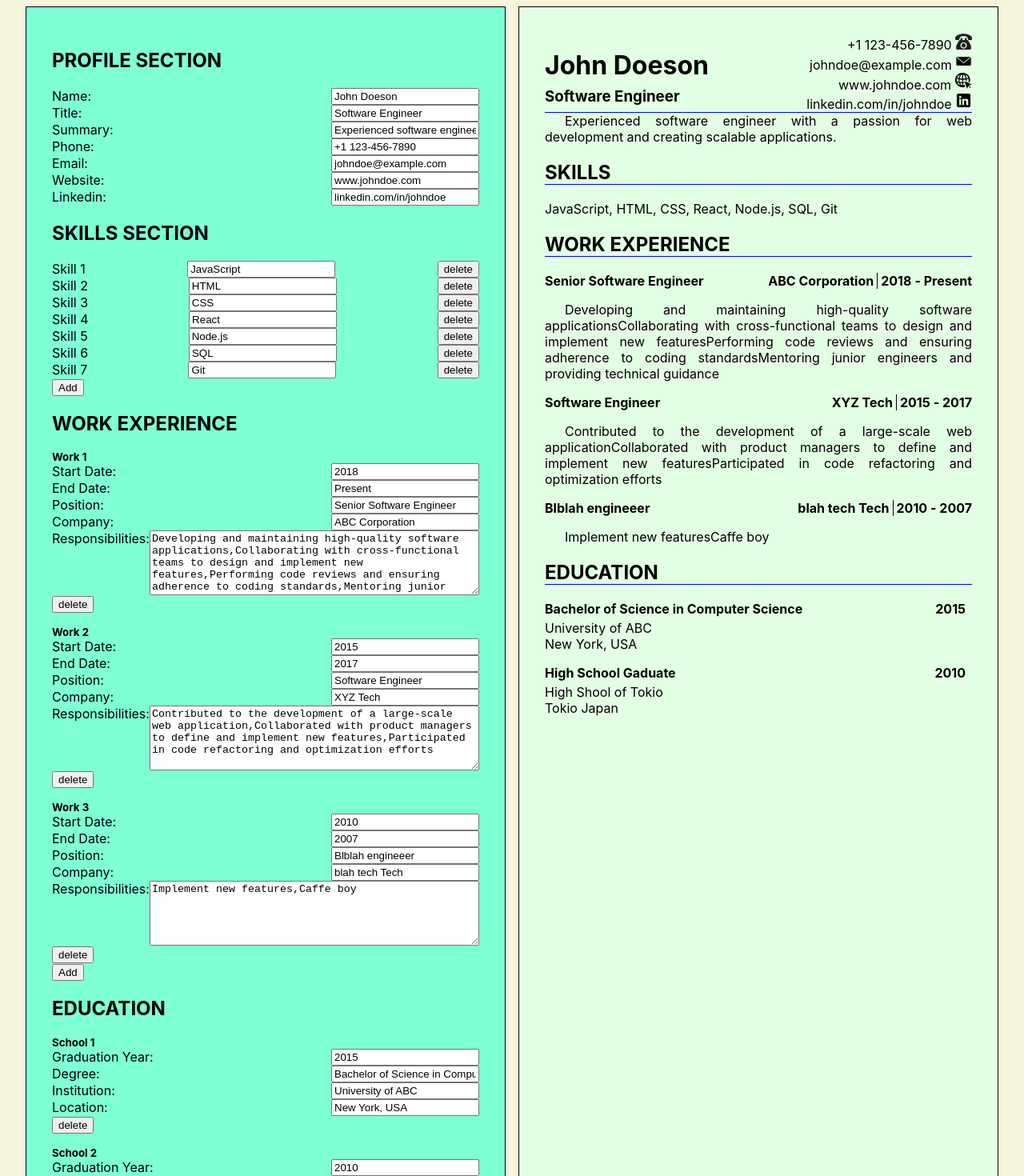
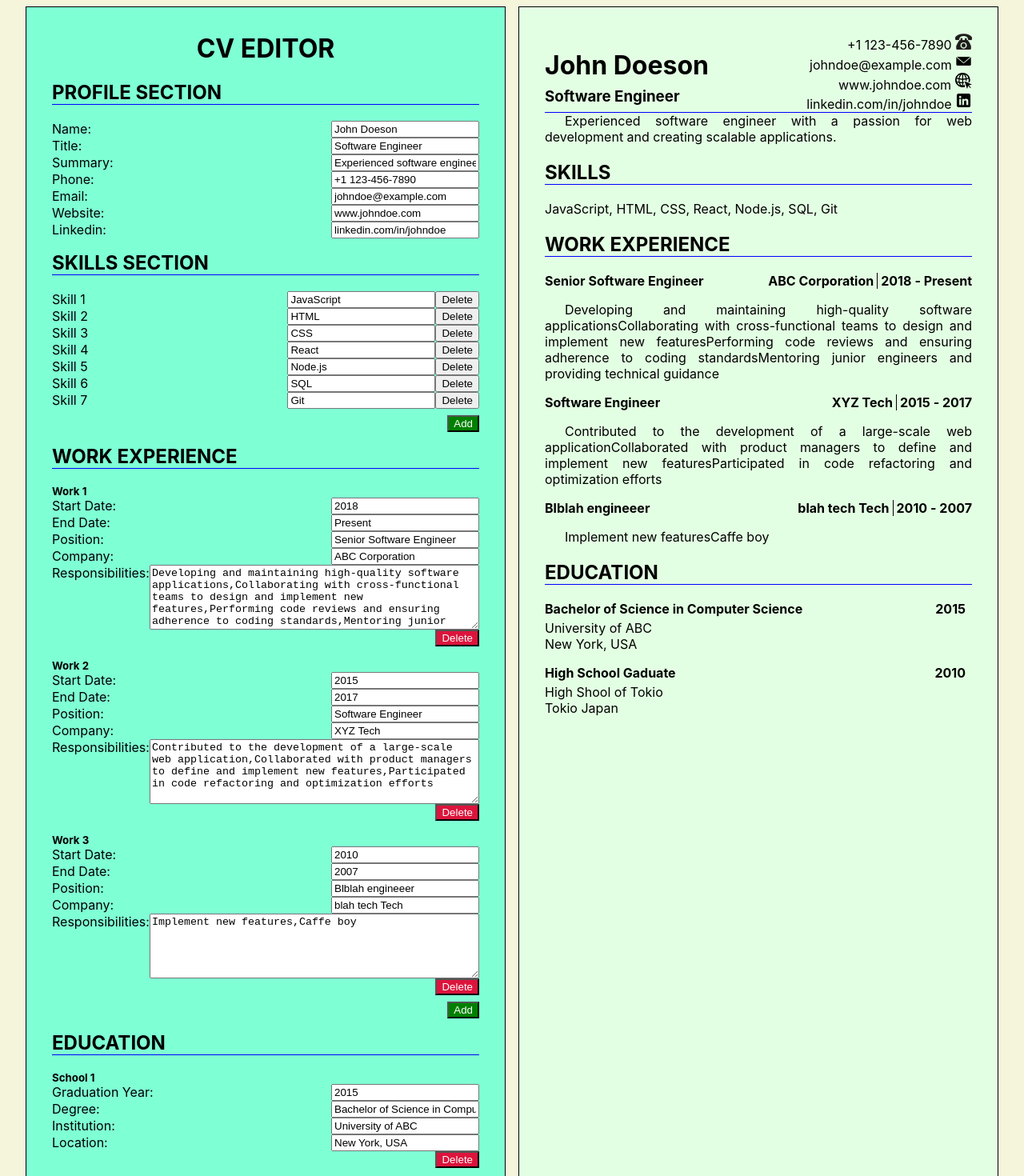
Before and after one commit to maxitomix/top_cv_app, a React (Create React App) app: page / in a window 1280 px wide. Shown: the top 1470 px of the page at 80% size. Built offline with nearby package versions, Linux system fonts and the light colour scheme.

Commit message:
esthetics changes. Next drop down section of editr

```diff
--- a/src/App.css
+++ b/src/App.css
@@ -154,6 +154,10 @@
   margin-bottom: 1rem;
 }
 
+
+
+/* ---------------CV EDITOR */
+
 /* ---------------InputBox */
 
 .inputBox{
@@ -172,3 +176,37 @@
   margin-bottom: 0;
   margin-top: 1rem;
 }
+
+.cvEditor h1{
+  margin-top: 0;
+  text-align: center;
+
+}
+
+.cvEditor h2{
+  border-bottom: 1px solid blue;
+  margin-top: 1rem;
+}
+
+.skillsEditor input{
+  margin-left: auto;
+}
+
+.deleteButton, .addButton{
+  display: flex;
+}
+
+.deleteButton button, .addButton button{
+  margin-left: auto;
+}
+
+.deleteButton button{
+background-color: crimson;
+color: white;
+}
+
+.addButton button{
+  margin-top: .5rem;
+  background-color: green;
+  color: white;
+}
--- a/src/components/cv_editor.jsx
+++ b/src/components/cv_editor.jsx
@@ -140,12 +140,16 @@ function SkillsEditor(props){
                 value={skill}
                 onChange={(e) => handleSkillChange(index, e)}
               />
-              <button onClick={() => handleDeleteSkill(index)}>delete</button>
+              <button onClick={() => handleDeleteSkill(index)}>Delete</button>
             </label>
           </div>
         ))}
       </div>
-      <button onClick={() => handleAddSkill()}>Add</button>
+
+      <div className="addButton">
+        <button onClick={() => handleAddSkill()}>Add</button>
+      </div>
+
     </div>
   )
 }
@@ -253,12 +257,18 @@ function WorkExperienceEditor(props){
               </textarea>
               </label>
 
-              <button onClick={() => handleDeleteWork(index)}>delete</button>
+              <div className="deleteButton">
+               <button onClick={() => handleDeleteWork(index)}>Delete</button>
+              </div>
+
             </div>
 
           ))}
       </div>
-      <button onClick={() => handleAddWork()}>Add</button>
+
+      <div className="addButton">
+        <button onClick={() => handleAddWork()}>Add</button>
+      </div>
     </div>
   )
 }
@@ -352,14 +362,17 @@ function EducationEditor(props){
                 />
               </label>
 
-              <button onClick={() => handleDeleteEducation(index)}>delete</button>
-
+              <div className="deleteButton">
+               <button onClick={() => handleDeleteEducation(index)}>Delete</button>
+              </div>
             </div>
 
             ))}
         </div>
 
+        <div className="addButton">
         <button onClick={() => handleAddEducation()}>Add</button>
+        </div>
 
       </div>
   )
@@ -405,6 +418,7 @@ export default function CvEditor({
 
   return (
       <div className="cvEditor">
+        <h1>CV EDITOR</h1>
         <ProfileEditor newProfile={newProfile} setProfile={setProfile} />
         <SkillsEditor newSkills={newSkills} setSkills={setSkills}/>
         <WorkExperienceEditor newWorkExperience={newWorkExperience} setWorkExperience={setWorkExperience} />
```
